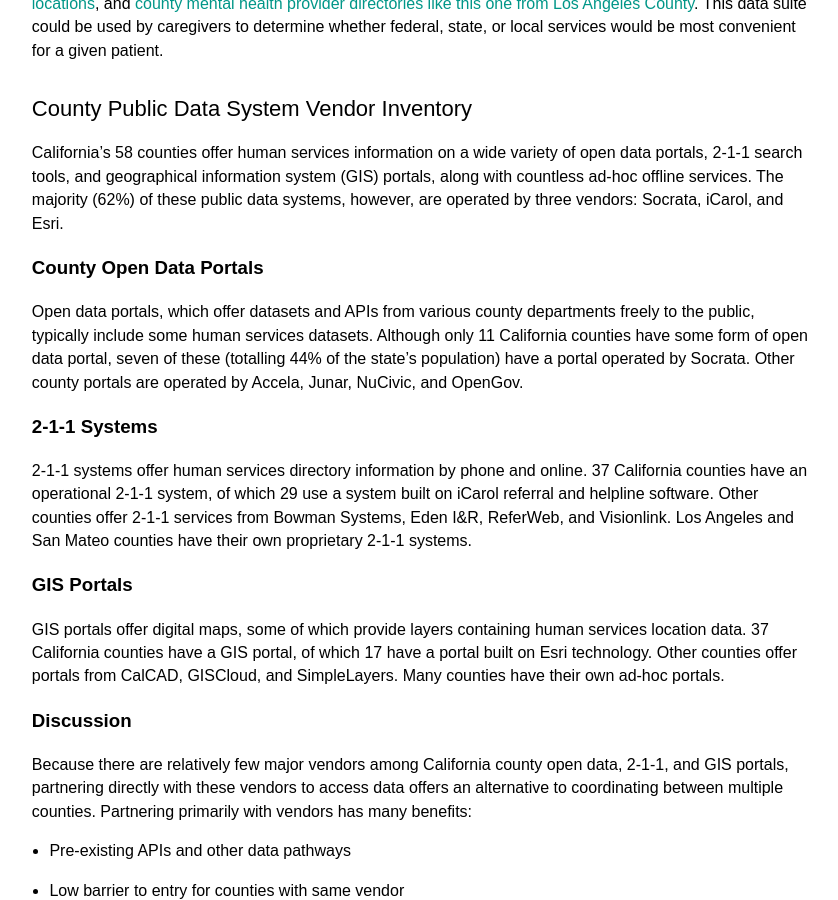
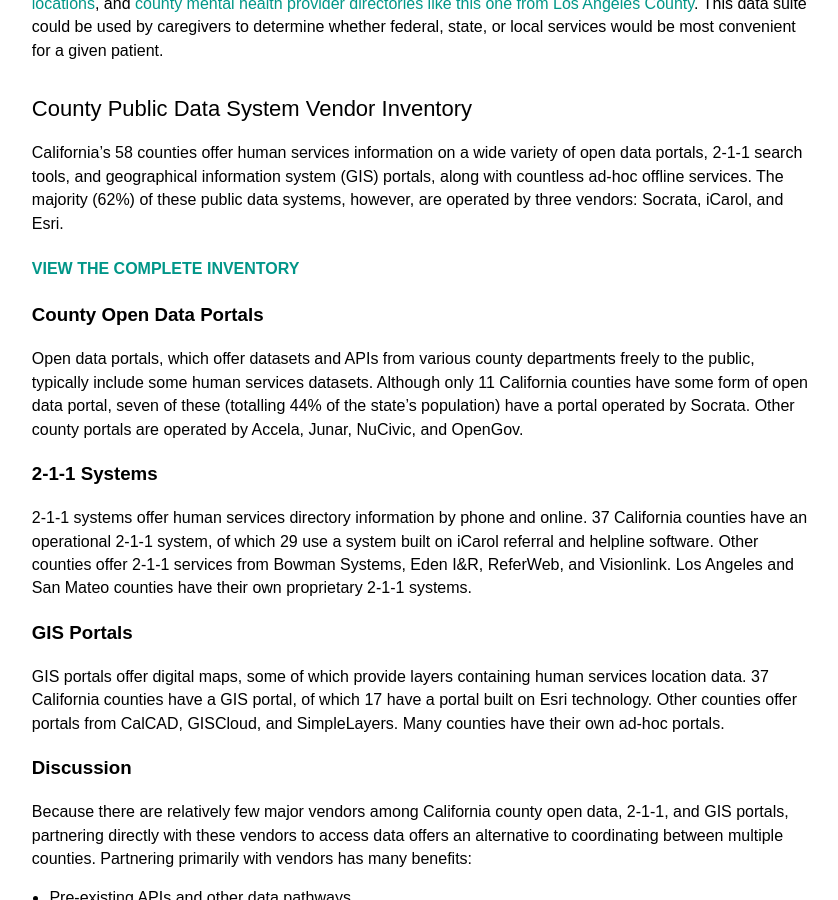
Before and after one commit to joelrip/human-services-scoping-plan, a Jekyll site: the page built from _pages/data-ecosystem.md, in a window 1280 px wide and 900 px high, scrolled down 793 px. Shown: the whole window, without its empty margins (411-1249 px from the left). Built offline with Jekyll 4.4.1, drawn with Linux system fonts in a browser that asks for light colours.

Commit message:
Add link to inventory

```diff
--- a/_pages/data-ecosystem.md
+++ b/_pages/data-ecosystem.md
@@ -18,6 +18,8 @@ Mental health services information comes from cross-jurisdictional sources as we
 ## County Public Data System Vendor Inventory
 
 California's 58 counties offer human services information on a wide variety of open data portals, 2-1-1 search tools, and geographical information system (GIS) portals, along with countless ad-hoc offline services. The majority (62%) of these public data systems, however, are operated by three vendors: Socrata, iCarol, and Esri.
+
+#### [View the Complete Inventory](https://github.com/CAHealthData/human-services-scoping-plan/blob/gh-pages/data/county-assets.csv)
 
 ### County Open Data Portals
 
```
